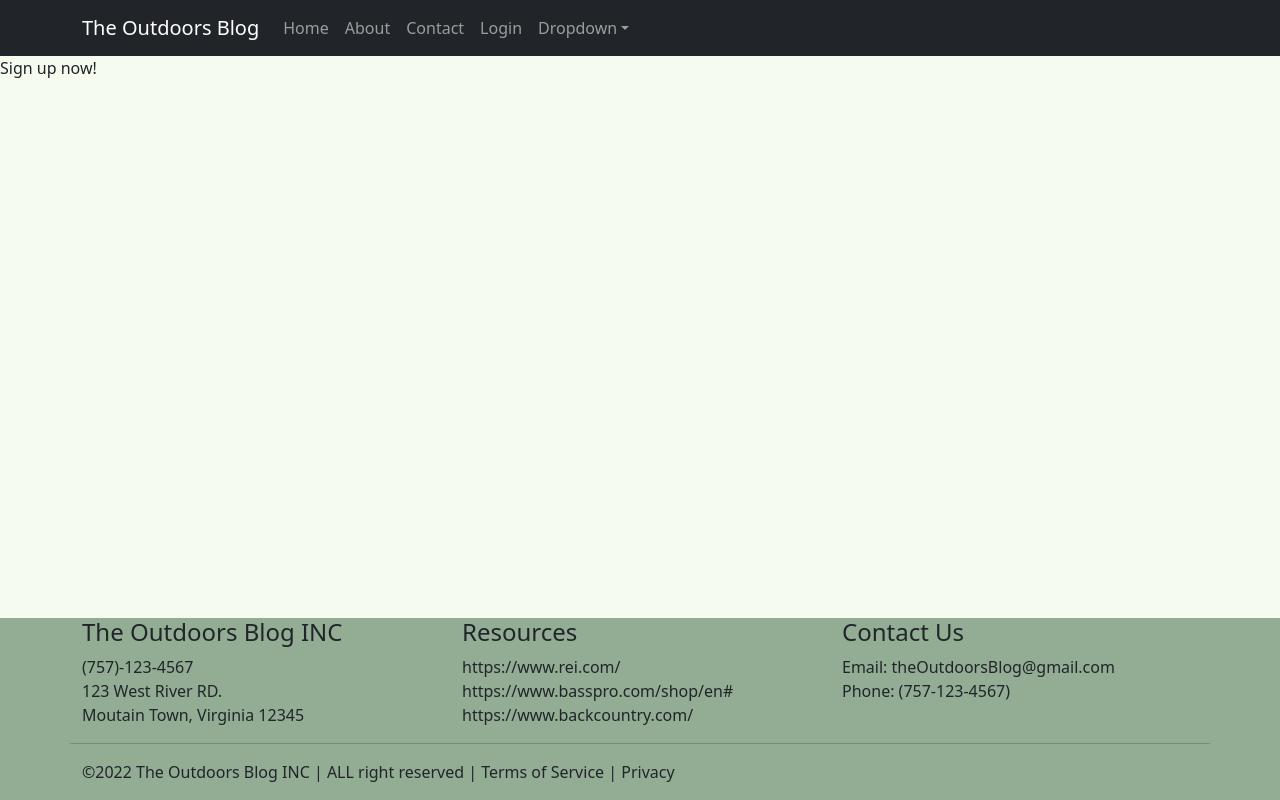
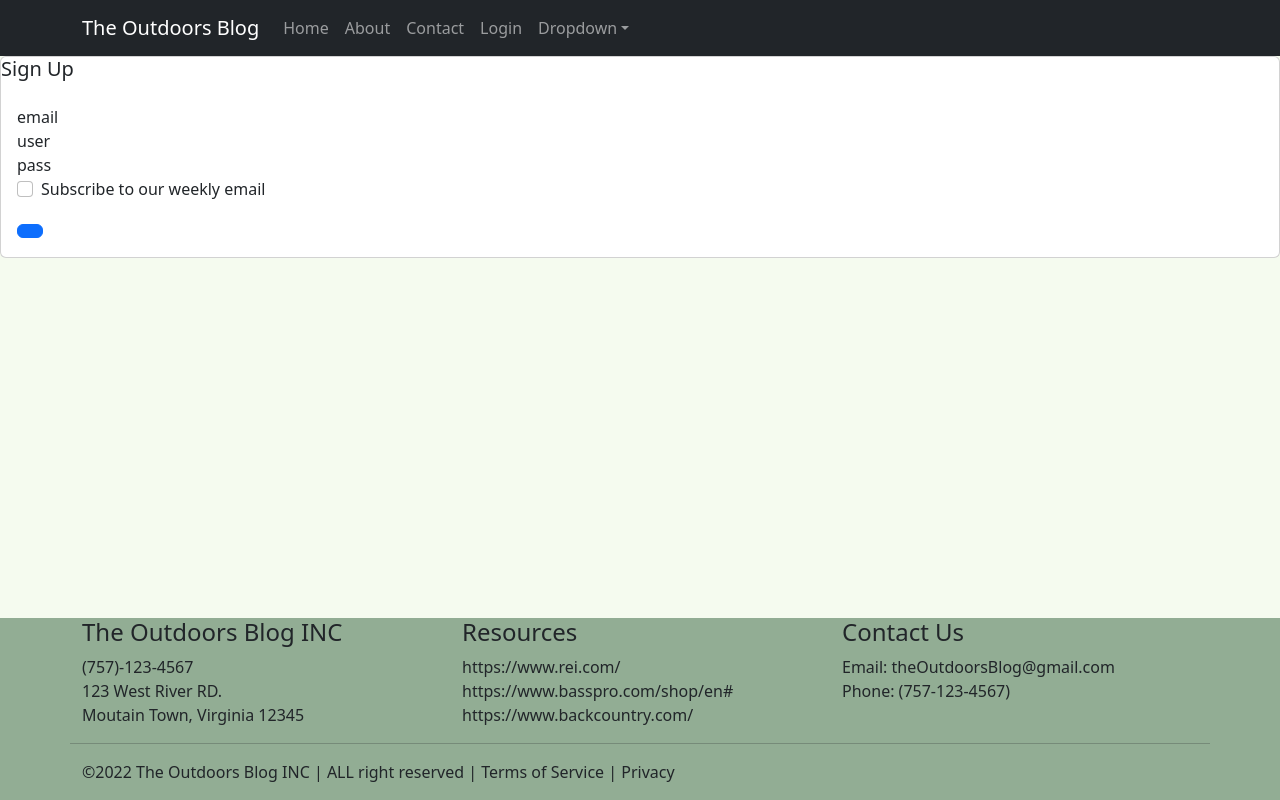
Before and after one commit to CKline22/blog-website, a React (Create React App) app in the folder blog/: page /signup in a window 1280 px wide. Built offline with nearby package versions, Linux system fonts and the light colour scheme.

Commit message:
sign up page started

```diff
--- a/blog/src/pages/signupPage.js
+++ b/blog/src/pages/signupPage.js
@@ -1,8 +1,26 @@
 import React from 'react';
+import Button from 'react-bootstrap/Button';
+import Form from 'react-bootstrap/Form';
+import Card from "react-bootstrap/Card";
 
 function SignUp () {
     return(
-        <div>Sign up now!</div>
+        <div>
+            <Card>
+                <Card.Title>Sign Up</Card.Title>
+                <Card.Body>
+                    <Form>
+                        <Form.Group>email</Form.Group>
+                        <Form.Group>user</Form.Group>
+                        <Form.Group>pass</Form.Group>
+                        <Form.Group className="mb-3" controlId="formBasicCheckbox">
+                            <Form.Check type="checkbox" label="Subscribe to our weekly email" />
+                        </Form.Group>
+                        <Button></Button>
+                    </Form>
+                </Card.Body>
+            </Card>
+        </div>
     )
 }
 
```
